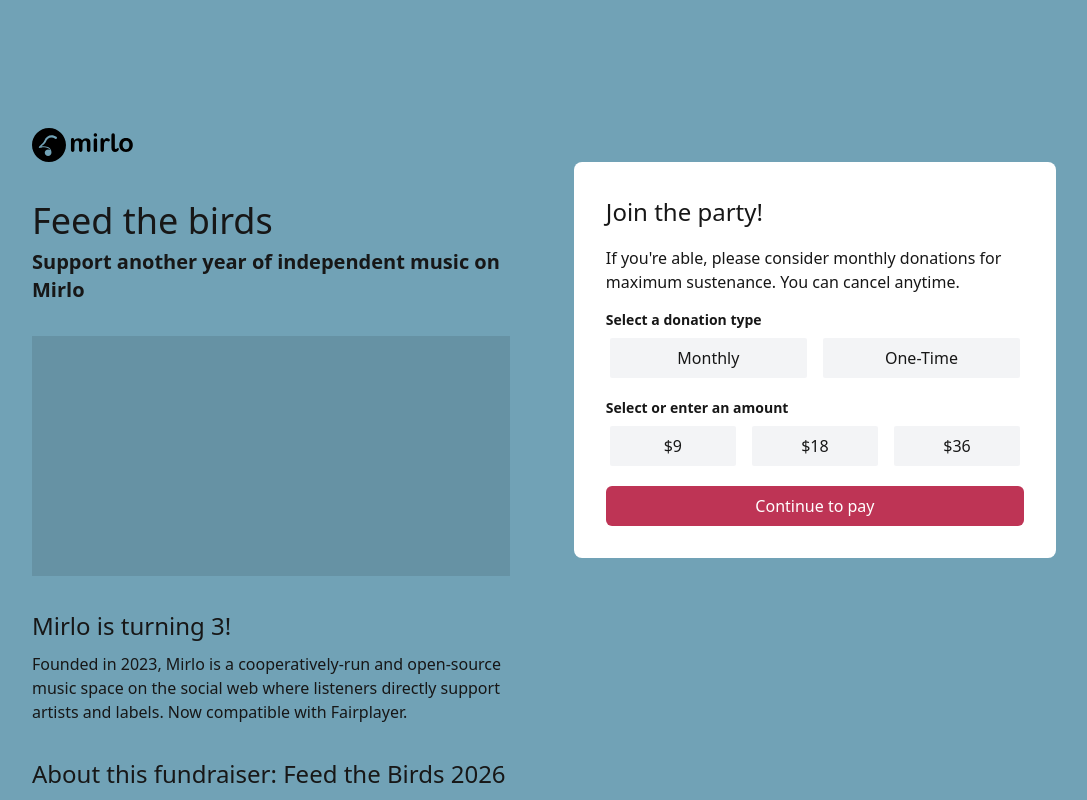
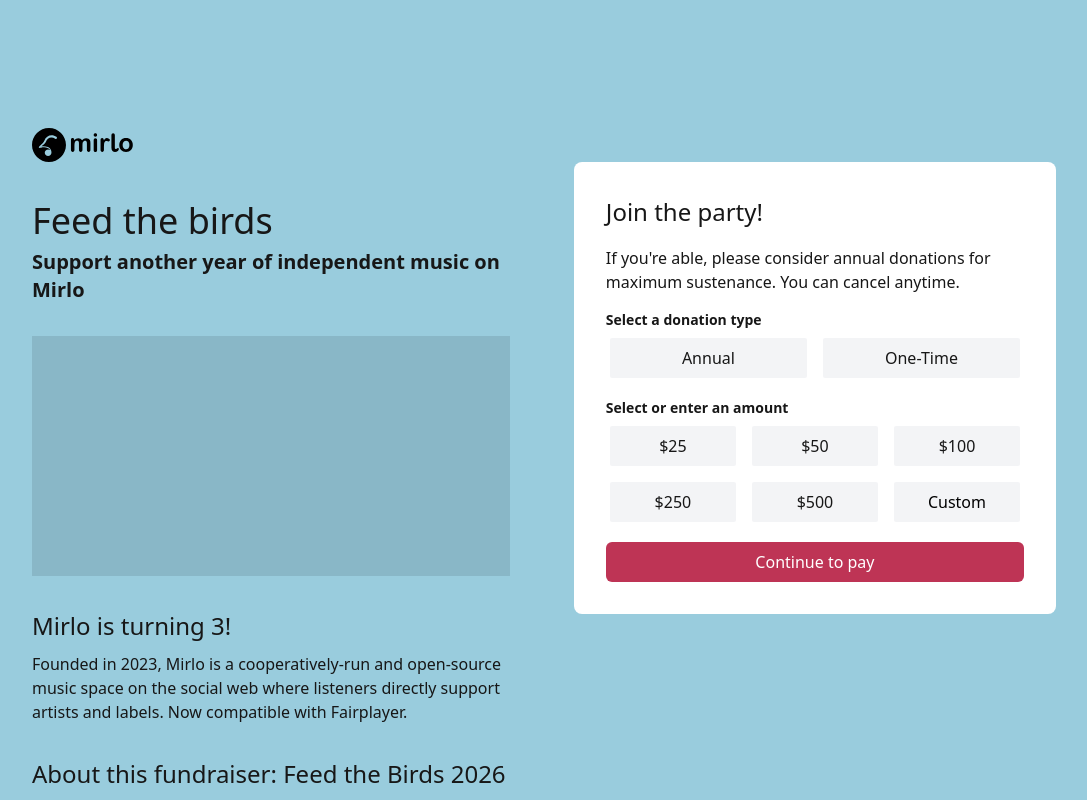
Before and after one commit to funmusicplace/birthday-campaign, a Next.js app: page / in a window 1280 px wide. Shown: the top 800 px of the page, without its empty margins (96-1183 px from the left). Built offline with nearby package versions, Linux system fonts and the light colour scheme.

Commit message:
feat: custom amount
also change to annual, other tweaks

```diff
--- a/app/form.tsx
+++ b/app/form.tsx
@@ -1,12 +1,34 @@
 "use client";
 
-function FieldRadio({ className, label, name, value, required }: { className?: string; label?: string; name: string; value: string; required?: boolean; }) {
+import { useState } from "react";
+
+const defaultAmountsUsdDollars = ["25", "50", "100", "250", "500"];
+
+function FieldRadio({
+  checked,
+  className,
+  label,
+  name,
+  onChange,
+  required,
+  value,
+}: {
+  checked?: boolean;
+  className?: string;
+  label?: string;
+  name: string;
+  onChange?: (event: any) => void;
+  required?: boolean;
+  value: string;
+}) {
   return (
     <div className={`relative ${className || ""}`}>
       <input
+        checked={checked}
         className="block absolute inset-0 appearance-none h-full z-[-1]"
         id={`input-${name}-${value}`}
         name={name}
+        onChange={onChange}
         type="radio"
         required={required}
         value={value}
@@ -22,6 +44,10 @@
 }
 
 export default function Form({ className }: { className?: string }) {
+  const [amountUsdDollars, setAmountUsdDollars] = useState("");
+  const [customAmountUsdDollars, setCustomAmountUsdDollars] = useState("");
+  const [isCustomMode, setIsCustomMode] = useState(false);
+
   return (
     <form
       className={`bg-white p-4 md:p-8 rounded-lg w-full flex flex-col gap-4 ${className || ""}`}
@@ -29,22 +55,74 @@
     >
       <h2>Join the party!</h2>
       <p>
-        If you're able, please consider monthly donations for maximum
-        sustenance. You can cancel anytime.
+        If you're able, please consider annual donations for maximum sustenance.
+        You can cancel anytime.
       </p>
-      <fieldset onChange={(event) => console.log(event)}>
+      <fieldset>
         <legend className="text-sm font-bold">Select a donation type</legend>
         <div className="mt-1 w-full grid grid-cols-2 gap-2">
-          <FieldRadio name="type" value="monthly" required />
+          <FieldRadio name="type" value="annual" required />
           <FieldRadio name="type" value="one-time" required />
         </div>
       </fieldset>
       <fieldset>
         <legend className="text-sm font-bold">Select or enter an amount</legend>
         <div className="mt-1 w-full grid grid-cols-3 gap-2">
-          <FieldRadio label="$9" name="amount" value="9" required />
-          <FieldRadio label="$18" name="amount" value="18" required />
-          <FieldRadio label="$36" name="amount" value="36" required />
+          {defaultAmountsUsdDollars.map((defaultAmount) => {
+            return (
+              <FieldRadio
+                checked={!isCustomMode && defaultAmount === amountUsdDollars}
+                key={defaultAmount}
+                label={`\$${defaultAmount}`}
+                name="amount"
+                onChange={(event) => {
+                  setAmountUsdDollars(event.target.value);
+                  setIsCustomMode(false);
+                }}
+                value={defaultAmount}
+              />
+            );
+          })}
+          <input
+            aria-label={
+              customAmountUsdDollars ? `\$${customAmountUsdDollars}` : "Custom"
+            }
+            aria-description="Go to the next field to enter a custom amount."
+            checked={isCustomMode}
+            className="sr-only"
+            name="amount"
+            onChange={(event) => {
+              setIsCustomMode(true);
+            }}
+            type="radio"
+            value="custom"
+          />
+          <label className="flex justify-center items-center p-2 h-full capitalize text-center bg-gray-100 hover:bg-gray-200 border-4 border-white rounded-md [:checked+&]:border-black [:checked+&]:font-bold cursor-text has-focus:outline">
+            {customAmountUsdDollars && <span>$</span>}
+            <input
+              className="field-sizing-content min-w-0 max-w-full focus:outline-none text-center placeholder:text-black placeholder:font-normal"
+              onBlur={(event) => {
+                if (!event.target.value) {
+                  event.target.placeholder = "Custom";
+                }
+              }}
+              onChange={(event) => {
+                setAmountUsdDollars(event.target.value);
+                setCustomAmountUsdDollars(event.target.value);
+                setIsCustomMode(true);
+              }}
+              onFocus={(event) => {
+                event.target.placeholder = "";
+                setIsCustomMode(true);
+
+                if (event.target.value) {
+                  setAmountUsdDollars(event.target.value);
+                }
+              }}
+              placeholder="Custom"
+              type="text"
+            />
+          </label>
         </div>
       </fieldset>
       <button className="p-2 rounded-md bg-mi-red hover:bg-black text-white">
--- a/app/page.tsx
+++ b/app/page.tsx
@@ -56,7 +56,7 @@
 
 export default function Home() {
   return (
-    <div className="p-4 md:p-8 lg:p-16 xl:p-32 bg-[#71A2B6]">
+    <div className="p-4 md:p-8 lg:p-16 xl:p-32 bg-[#99ccdd]">
       <header>
         <Image alt="Mirlo" src="/logo.svg" width={101} height={34} />
       </header>
```
